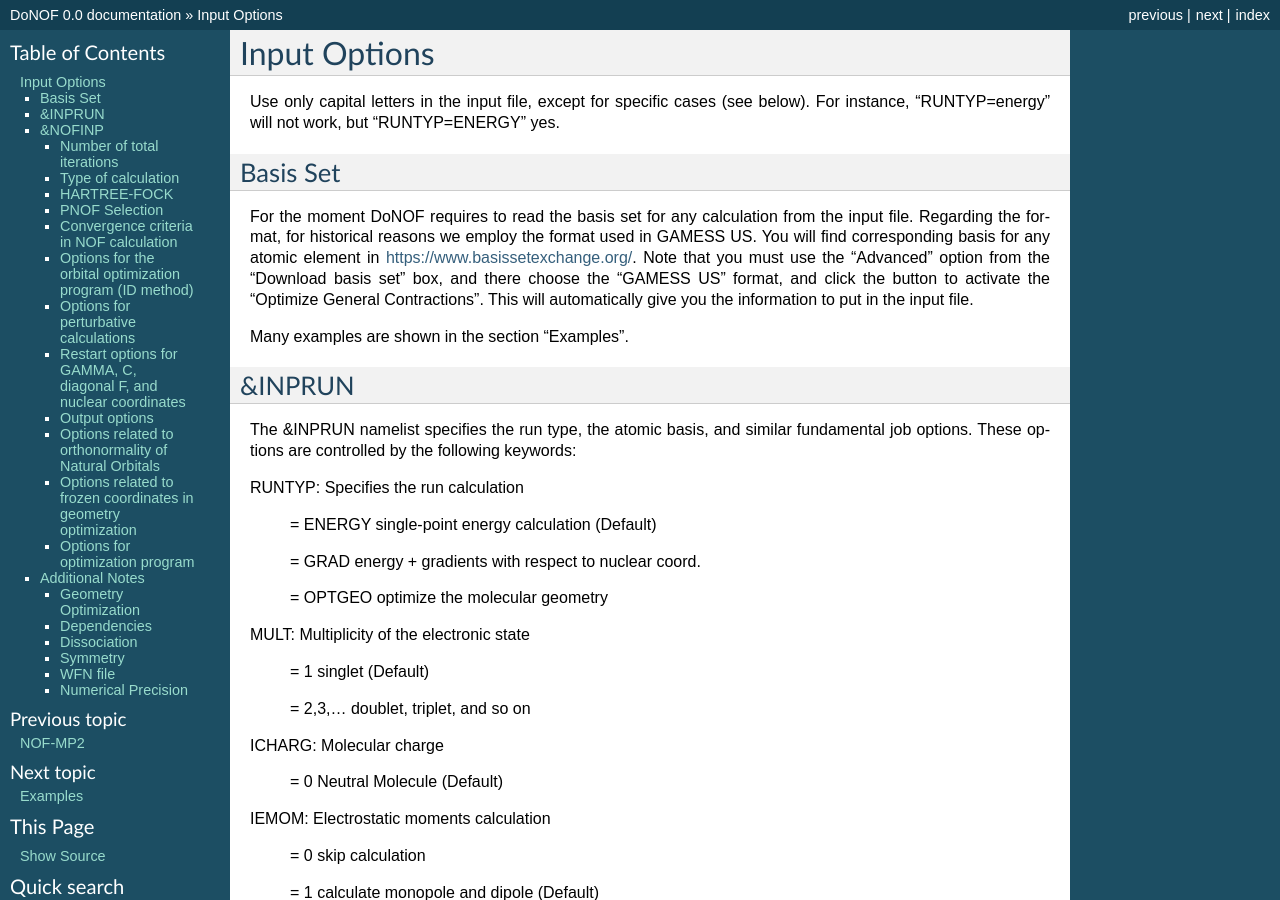
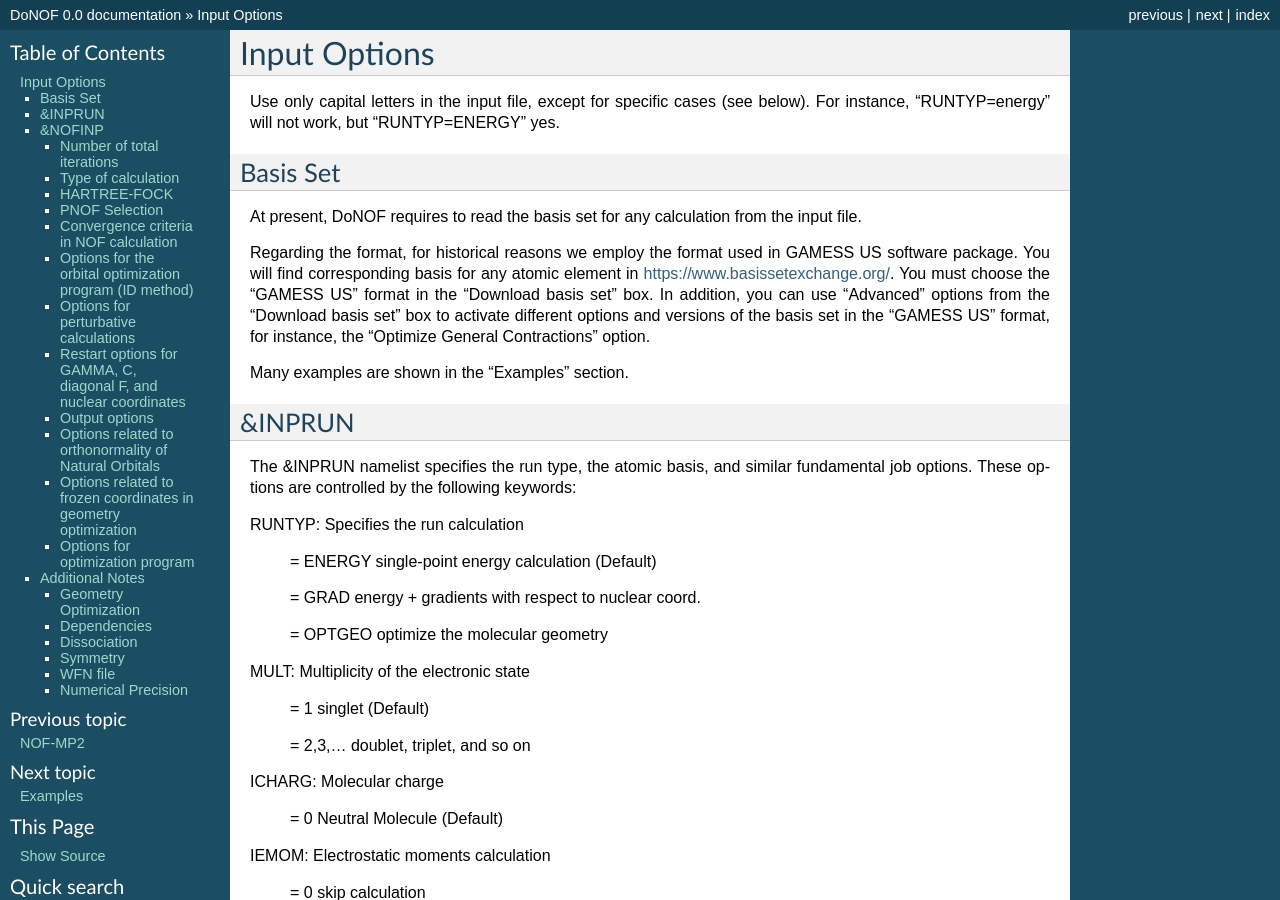
Before and after one commit to DoNOF/DoNOF-Documentation, a Sphinx documentation site: the page built from docs/input.rst, in a window 1280 px wide and 900 px high. Built offline with Sphinx 7.4.7, drawn with Linux system fonts in a browser that asks for light colours.

Commit message:
Update input.rst

```diff
--- a/docs/input.rst
+++ b/docs/input.rst
@@ -8,9 +8,11 @@ Use only capital letters in the input file, except for specific cases (see below
 Basis Set
 *********
 
-For the moment DoNOF requires to read the basis set for any calculation from the input file. Regarding the format, for historical reasons we employ the format used in GAMESS US. You will find corresponding basis for any atomic element in https://www.basissetexchange.org/. Note that you must use the "Advanced" option from the "Download basis set" box, and there choose the "GAMESS US" format, and click the button to activate the "Optimize General Contractions". This will automatically give you the information to put in the input file.
+At present, DoNOF requires to read the basis set for any calculation from the input file.
 
-Many examples are shown in the section "Examples".
+Regarding the format, for historical reasons we employ the format used in GAMESS US software package. You will find corresponding basis for any atomic element in https://www.basissetexchange.org/. You must choose the "GAMESS US" format in the "Download basis set" box. In addition, you can use "Advanced" options from the "Download basis set" box to activate different options and versions of the basis set in the "GAMESS US" format, for instance, the "Optimize General Contractions" option.
+
+Many examples are shown in the "Examples" section.
 
 *******
 &INPRUN
```
